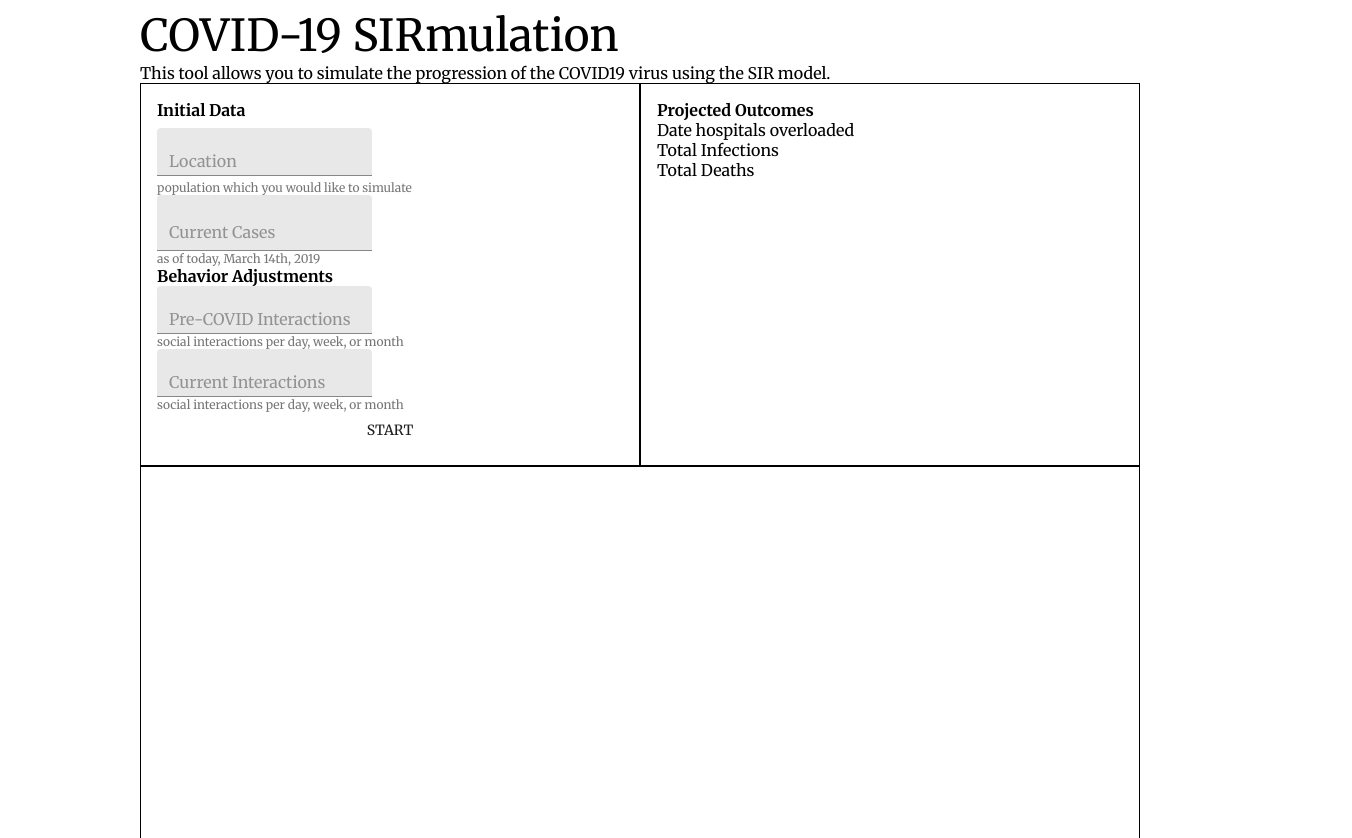
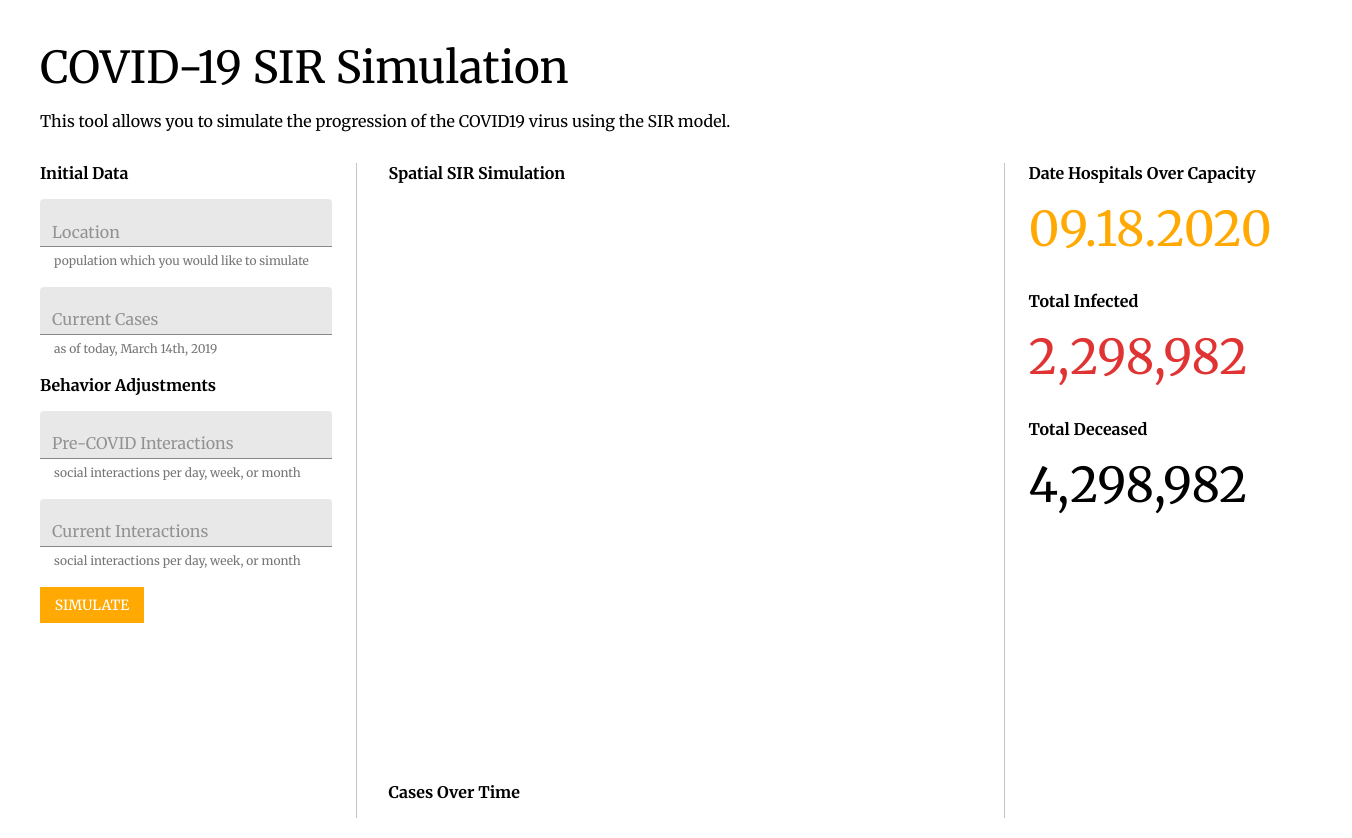
Before and after one commit to SIRCoviz/sirsimulation, a React (Create React App) app in the folder client/: page / in a window 1280 px wide. Shown: the top 838 px of the page, 1352 px wide, since content can reach past the window. Built offline with nearby package versions, Linux system fonts and the light colour scheme; no server answers.

Commit message:
UI mostly sketched out

```diff
--- a/client/src/App.js
+++ b/client/src/App.js
@@ -1,6 +1,4 @@
 import React from 'react'
-import Button from '@material-ui/core/Button'
-import TextField from '@material-ui/core/TextField'
 import {
   createMuiTheme,
   ThemeProvider,
@@ -9,17 +7,20 @@ import {
 
 import {
   Container,
-  Header,
-  TopRow,
-  TopPane,
-  TopPaneHeader,
-  BottomRow,
-  TopPaneRow,
-  MapGraphContainer,
-  Map,
-  Graph,
-  SubHeader,
-  Subtext,
+  StyledH1,
+  StyledH2,
+  StyledH3,
+  MapPane,
+  GraphPane,
+  StyledButton,
+  LeftPane,
+  RightPane,
+  StyledTextField,
+  CenterPanesContainer,
+  PanesContainer,
+  Capacity,
+  Infected,
+  Deceased,
 } from './styles'
 
 import StateMap from './components/StateMap'
@@ -28,82 +29,69 @@ const theme = createMuiTheme({
   typography: {
     fontFamily: 'Merriweather',
   },
-  overrides: {
-    MuiInput: {
-      text: {
-        // Some CSS
-        color: 'white',
-      },
-    },
-  },
 })
 
 export const App = () => {
   return (
     <ThemeProvider theme={theme}>
       <Container>
-        <Header>COVID-19 SIRmulation</Header>
-        <SubHeader>
+        <StyledH1>COVID-19 SIR Simulation</StyledH1>
+        <StyledH2>
           This tool allows you to simulate the progression of the COVID19 virus
           using the SIR model.
-        </SubHeader>
-        <TopRow>
-          <TopPane>
-            <TopPaneHeader>Initial Data</TopPaneHeader>
-            <TopPaneRow>
-              <TextField
+        </StyledH2>
+        <PanesContainer>
+          <LeftPane>
+            <StyledH3>Initial Data</StyledH3>
+            <StyledTextField
               id="filled-basic"
               variant="filled"
               placeholder="Location"
+              helperText="population which you would like to simulate"
               size="small"
-                margin="dense"
             />
-            </TopPaneRow>
-            <Subtext>population which you would like to simulate</Subtext>
-            <TopPaneRow>
-              <TextField
+            <StyledTextField
               id="filled-basic"
               variant="filled"
               placeholder="Current Cases"
+              helperText="as of today, March 14th, 2019"
+              size="small"
             />
-            </TopPaneRow>
-            <Subtext>as of today, March 14th, 2019</Subtext>
-            <TopPaneHeader>Behavior Adjustments</TopPaneHeader>
-            <TopPaneRow>
-              <TextField
+            <StyledH3>Behavior Adjustments</StyledH3>
+            <StyledTextField
               id="filled-basic"
               variant="filled"
               placeholder="Pre-COVID Interactions"
+              helperText="social interactions per day, week, or month"
               size="small"
             />
-            </TopPaneRow>
-            <Subtext>social interactions per day, week, or month</Subtext>
-            <TopPaneRow>
-              <TextField
+            <StyledTextField
               id="filled-basic"
               variant="filled"
               placeholder="Current Interactions"
+              helperText="social interactions per day, week, or month"
               size="small"
             />
-            </TopPaneRow>
-            <Subtext>social interactions per day, week, or month</Subtext>
-            <Button>Start</Button>
-          </TopPane>
-          <TopPane>
-            <TopPaneHeader>Projected Outcomes</TopPaneHeader>
-            <TopPaneRow>Date hospitals overloaded</TopPaneRow>
-            <TopPaneRow>Total Infections</TopPaneRow>
-            <TopPaneRow>Total Deaths</TopPaneRow>
-          </TopPane>
-        </TopRow>
-        <BottomRow>
-          <MapGraphContainer>
-            <Map>
+            <StyledButton>Simulate</StyledButton>
+          </LeftPane>
+          <CenterPanesContainer>
+            <MapPane>
+              <StyledH3>Spatial SIR Simulation</StyledH3>
               <StateMap />
-            </Map>
-            <Graph></Graph>
-          </MapGraphContainer>
-        </BottomRow>
+            </MapPane>
+            <GraphPane>
+              <StyledH3>Cases Over Time</StyledH3>
+            </GraphPane>
+          </CenterPanesContainer>
+          <RightPane>
+            <StyledH3>Date Hospitals Over Capacity</StyledH3>
+            <Capacity>09.18.2020</Capacity>
+            <StyledH3>Total Infected</StyledH3>
+            <Infected>2,298,982</Infected>
+            <StyledH3>Total Deceased</StyledH3>
+            <Deceased>4,298,982</Deceased>
+          </RightPane>
+        </PanesContainer>
       </Container>
     </ThemeProvider>
   )
--- a/client/src/index.js
+++ b/client/src/index.js
@@ -1,7 +1,13 @@
 import React from 'react'
 import ReactDOM from 'react-dom'
+import { StylesProvider } from '@material-ui/core/styles'
 import './index.css'
 import { App } from './App'
 require('typeface-merriweather')
 
-ReactDOM.render(<App />, document.getElementById('root'))
+ReactDOM.render(
+  <StylesProvider injectFirst>
+    <App />
+  </StylesProvider>,
+  document.getElementById('root')
+)
--- a/client/src/styles.js
+++ b/client/src/styles.js
@@ -1,68 +1,104 @@
 import styled from 'styled-components'
+import Button from '@material-ui/core/Button'
+import TextField from '@material-ui/core/TextField'
 
 export const Container = styled.div`
-  width: 1000px;
+  width: 1280px;
   display: flex;
   flex-direction: column;
   margin: 0 auto;
+  padding: 32px;
 `
 
-export const Header = styled.h1`
-  margin: 0;
+export const StyledH1 = styled.h1`
+  margin: 0 0 16px 0;
   padding: 0;
   font-size: 44px;
   font-weight: normal;
 `
 
-export const SubHeader = styled.h1`
+export const StyledH2 = styled.h2`
   margin: 0;
   padding: 0;
   font-size: 16px;
   font-weight: normal;
 `
 
-export const TopRow = styled.div`
-  display: flex;
-  flex-direction: row;
-`
-
-export const TopPane = styled.div`
-  border: 1px solid black;
-  display: flex;
-  flex-direction: column;
-  flex: 1;
-  padding: 16px;
-`
-
-export const TopPaneHeader = styled.h3`
-  margin: 0;
+export const StyledH3 = styled.h3`
+  margin: 0 0 16px 0;
   padding: 0;
   font-size: 16px;
   font-weight: bold;
 `
 
-export const TopPaneRow = styled.div`
+export const PanesContainer = styled.div`
   display: flex;
   flex-direction: row;
+  margin-top: 32px;
 `
 
-export const Subtext = styled.div`
-  font-size: 12px;
-  font-weight: normal;
-  color: rgba(0, 0, 0, 0.54);
+export const LeftPane = styled.div`
+  display: flex;
+  flex-direction: column;
+  flex: 1;
 `
 
-export const BottomRow = styled.div`
-  border: 1px solid black;
+export const StyledTextField = styled(TextField)`
+  margin-bottom: 16px;
+`
+
+export const StyledButton = styled(Button)`
+  background-color: #ffa902;
+  color: #ffffff;
+  width: 104px;
+  border-radius: 0;
+
+  &:hover {
+    background-color: #ffa902;
+  }
+`
+
+export const CenterPanesContainer = styled.div`
   display: flex;
   flex-direction: column;
+  border-left: 1px solid #c4c4c4;
+  border-right: 1px solid #c4c4c4;
+  flex: 2;
+  margin: 0 24px;
+  padding: 0 32px;
 `
 
-export const MapGraphContainer = styled.div`
+export const MapPane = styled.div`
   display: flex;
-  flex-direction: row;
+  flex-direction: column;
+  flex: 1;
 `
 
-export const Map = styled.div``
+export const GraphPane = styled.div`
+  display: flex;
+  flex-direction: column;
+  flex: 1;
+`
 
-export const Graph = styled.div``
+export const RightPane = styled.div`
+  display: flex;
+  flex-direction: column;
+  flex: 1;
+`
+
+export const Capacity = styled.div`
+  font-size: 48px;
+  color: #ffa902;
+  margin-bottom: 32px;
+`
+
+export const Infected = styled.div`
+  font-size: 48px;
+  color: #e03434;
+  margin-bottom: 32px;
+`
+
+export const Deceased = styled.div`
+  font-size: 48px;
+  margin-bottom: 32px;
+`
```
Lines whose indentation alone changed are shown as unchanged.
